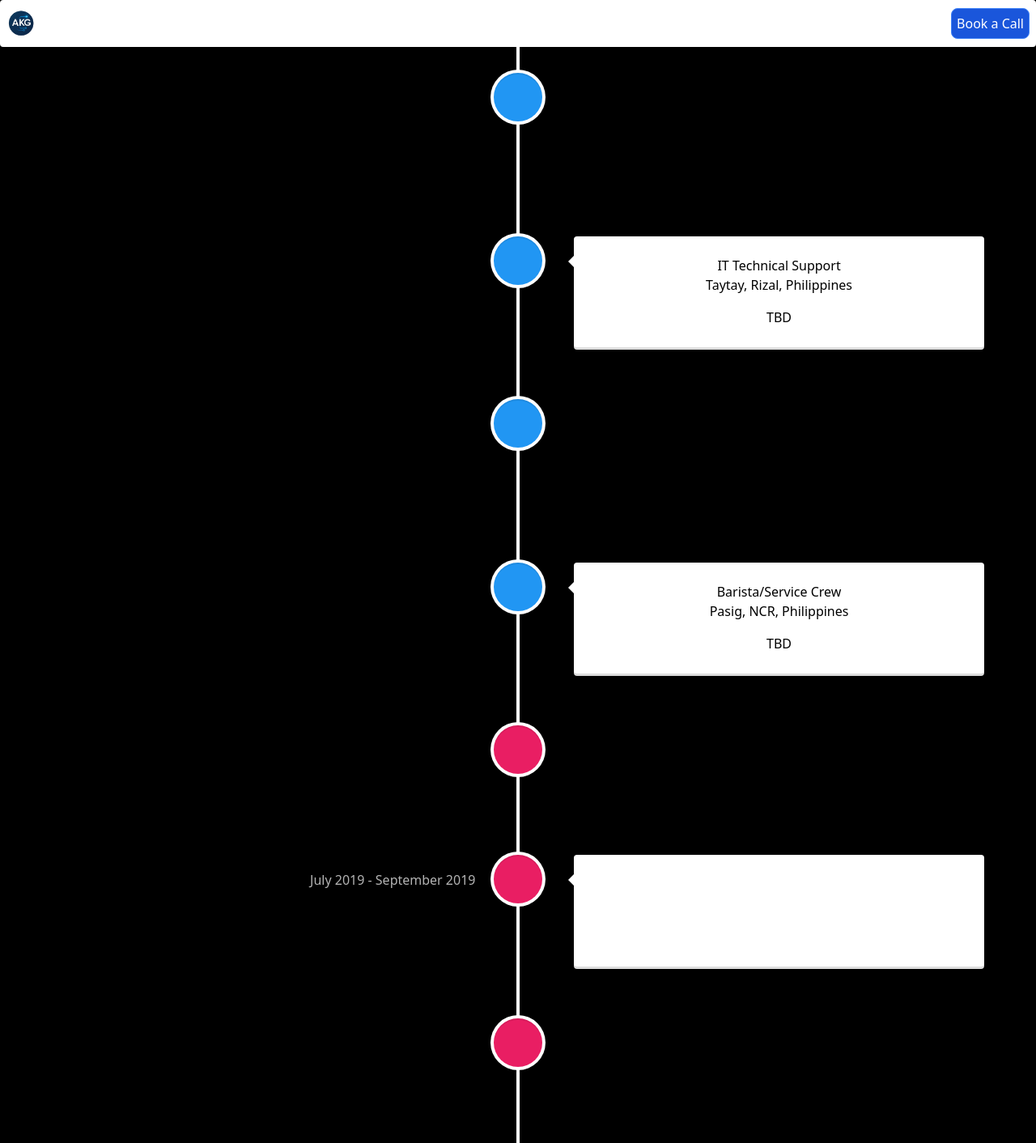
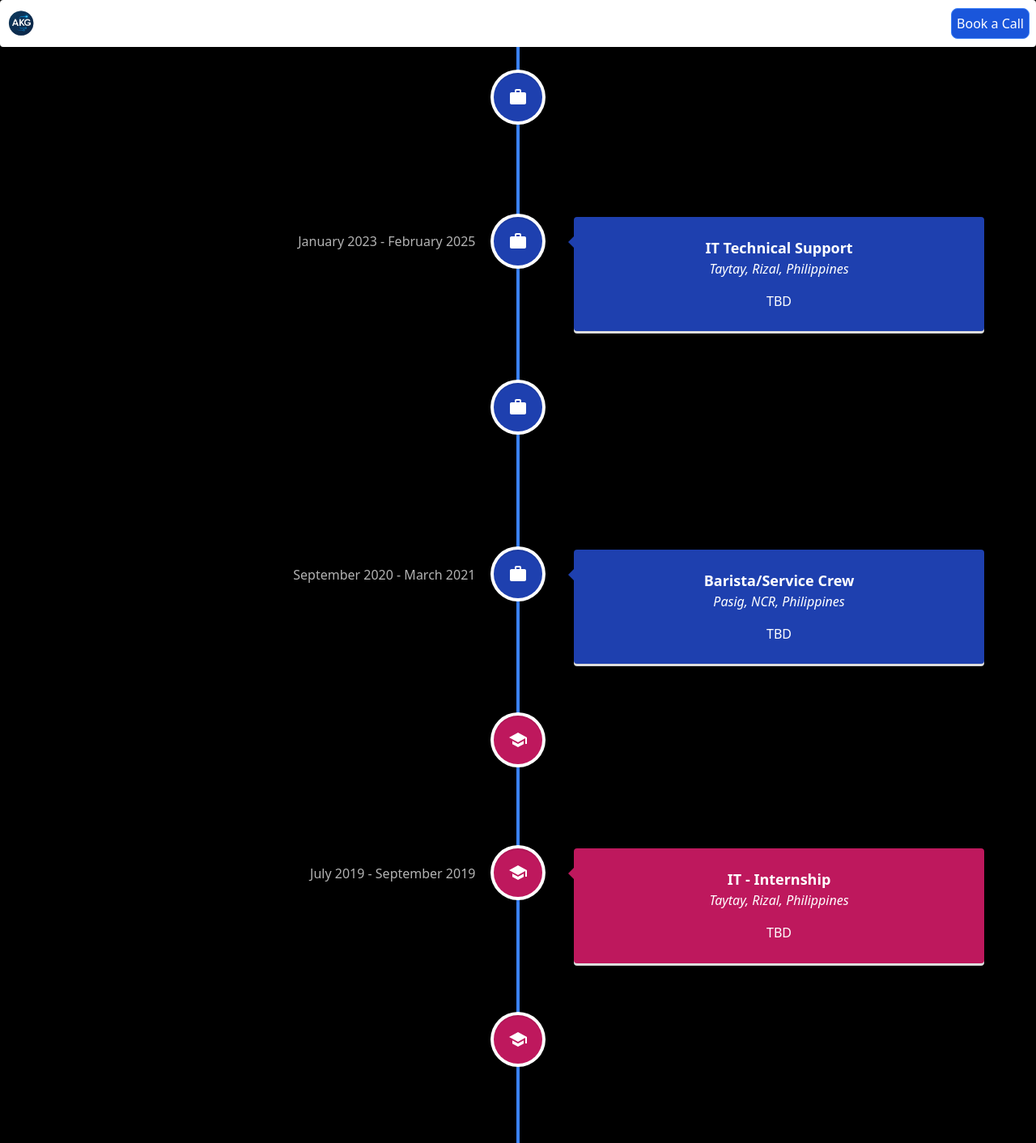
Before and after one commit to avnkrlo/react_portfolio, a React (Vite) app: page /react_portfolio/work in a window 1280 px wide. Shown: the top 1412 px of the page at 81% size. Built offline with nearby package versions, Linux system fonts and the light colour scheme.

Commit message:
styling timeline

```diff
--- a/src/components/AlternateTimeline.tsx
+++ b/src/components/AlternateTimeline.tsx
@@ -1,100 +1,126 @@
-import { VerticalTimeline, VerticalTimelineElement }  from 'react-vertical-timeline-component';
+import { VerticalTimeline, VerticalTimelineElement } from 'react-vertical-timeline-component';
 import 'react-vertical-timeline-component/style.min.css';
+import { Work, School, Star } from '@mui/icons-material';
+import  ConvergeLogo  from '../assets/work_logo/converge.png';
+
+const workContentStyle = {
+  background: '#1e40af',
+  color: '#fff',
+};
+
+const workArrowStyle = {
+  borderRight: '7px solid #1e40af',
+};
+
+const educationStyle = {
+  background: '#be185d',
+  color: '#fff',
+};
 
 export default function AlternateTimeline() {
   return (
-    <VerticalTimeline>
+    <VerticalTimeline lineColor="#3b82f6">
       <VerticalTimelineElement
-        className="vertical-timeline-element--work text-black dark:text-white"
-        contentStyle={{ background: 'rgb(33, 150, 243)', color: '#fff' }}
-        contentArrowStyle={{ borderRight: '7px solid  rgb(33, 150, 243)' }}
+        className="text-black dark:text-white"
+        contentStyle={workContentStyle}
+        contentArrowStyle={workArrowStyle}
         date="May 2025 - Present"
-        iconStyle={{ background: 'rgb(33, 150, 243)', color: '#fff' }}
-        // icon={<WorkIcon />}
+        iconStyle={{ background: '#1e40af', color: '#fff' }}
+        icon={<Work />}
       >
-        <h3 className="vertical-timeline-element-title">Concierge/Receptionist</h3>
-        <h4 className="vertical-timeline-element-subtitle">UAE, Abu Dhabi</h4>
-        <p>
-          TBD
-        </p>
+        <h3 className="font-bold text-lg"></h3>
+        <h4 className="italic">Concierge/Receptionist</h4>
+        <p>UAE, Abu Dhabi</p>
       </VerticalTimelineElement>
 
       <VerticalTimelineElement
-        className="vertical-timeline-element--work text-black dark:text-white"
+        className="text-black dark:text-white"
+        contentStyle={workContentStyle}
+        contentArrowStyle={workArrowStyle}
         date="January 2023 - February 2025"
-        iconStyle={{ background: 'rgb(33, 150, 243)', color: '#fff' }}
-        // icon={<WorkIcon />}
+        iconStyle={{ background: '#1e40af', color: '#fff' }}
+        icon={<Work />}
       >
-        <h3 className="vertical-timeline-element-title">IT Technical Support</h3>
-        <h4 className="vertical-timeline-element-subtitle">Taytay, Rizal, Philippines</h4>
-        <p>
-          TBD
-        </p>
+        <h3 className="font-bold text-lg">IT Technical Support</h3>
+        <h4 className="italic">Taytay, Rizal, Philippines</h4>
+        <p>TBD</p>
       </VerticalTimelineElement>
 
       <VerticalTimelineElement
-        className="vertical-timeline-element--work text-black dark:text-white"
+        className="text-black dark:text-white"
+        contentStyle={workContentStyle}
+        contentArrowStyle={workArrowStyle}
         date="October 2021 - January 2023"
-        iconStyle={{ background: 'rgb(33, 150, 243)', color: '#fff' }}
-        // icon={<WorkIcon />}
+        iconStyle={{ background: '#1e40af', color: '#fff' }}
+        icon={<Work />}
       >
-        <h3 className="vertical-timeline-element-title">Enterprise Support Engineer</h3>
-        <h4 className="vertical-timeline-element-subtitle">Pasig, NCR, Philippines</h4>
-        <p>
-          TBD
-        </p>
+        <div className="flex items-center gap-4 mb-2">
+          <img
+            src={ ConvergeLogo } alt="converge"
+            className="w-12 h-12 object-contain rounded"
+          />
+          <div>
+            <h3 className="font-bold text-lg">Enterprise Support Engineer</h3>
+            <h4 className="italic">Pasig, NCR, Philippines</h4>
+          </div>
+        </div>
+        <p>TBD</p>
       </VerticalTimelineElement>
 
       <VerticalTimelineElement
-        className="vertical-timeline-element--work text-black dark:text-white"
+        className="text-black dark:text-white"
+        contentStyle={workContentStyle}
+        contentArrowStyle={workArrowStyle}
         date="September 2020 - March 2021"
-        iconStyle={{ background: 'rgb(33, 150, 243)', color: '#fff' }}
-        // icon={<WorkIcon />}
+        iconStyle={{ background: '#1e40af', color: '#fff' }}
+        icon={<Work />}
       >
-        <h3 className="vertical-timeline-element-title">Barista/Service Crew</h3>
-        <h4 className="vertical-timeline-element-subtitle">Pasig, NCR, Philippines</h4>
-        <p>
-          TBD
-        </p>
+        <h3 className="font-bold text-lg">Barista/Service Crew</h3>
+        <h4 className="italic">Pasig, NCR, Philippines</h4>
+        <p>TBD</p>
       </VerticalTimelineElement>
 
       <VerticalTimelineElement
-        className="vertical-timeline-element--education"
+        className="text-black dark:text-white"
+        contentStyle={educationStyle}
+        contentArrowStyle={{ borderRight: '7px solid #be185d' }}
         date="March 2020"
-        iconStyle={{ background: 'rgb(233, 30, 99)', color: '#fff' }}
-        // icon={<SchoolIcon />}
+        iconStyle={{ background: '#be185d', color: '#fff' }}
+        icon={<School />}
       >
-        <h3 className="vertical-timeline-element-title">Graduation</h3>
-        <h4 className="vertical-timeline-element-subtitle">Bachelor of Science in Informaton Technology</h4>
+        <h3 className="font-bold text-lg">Graduation</h3>
+        <h4 className="italic">Bachelor of Science in Information Technology</h4>
       </VerticalTimelineElement>
 
       <VerticalTimelineElement
-        className="vertical-timeline-element--education"
+        className="text-black dark:text-white"
+        contentStyle={educationStyle}
+        contentArrowStyle={{ borderRight: '7px solid #be185d' }}
         date="July 2019 - September 2019"
-        iconStyle={{ background: 'rgb(233, 30, 99)', color: '#fff' }}
-        // icon={<SchoolIcon />}
+        iconStyle={{ background: '#be185d', color: '#fff' }}
+        icon={<School />}
       >
-        <h3 className="vertical-timeline-element-title">IT - Internship</h3>
-        <h4 className="vertical-timeline-element-subtitle">Taytay, Rizal, Philippines</h4>
-        <p>
-          TBD
-        </p>
+        <h3 className="font-bold text-lg">IT - Internship</h3>
+        <h4 className="italic">Taytay, Rizal, Philippines</h4>
+        <p>TBD</p>
       </VerticalTimelineElement>
 
       <VerticalTimelineElement
-        className="vertical-timeline-element--education"
+        className="text-black dark:text-white"
+        contentStyle={educationStyle}
+        contentArrowStyle={{ borderRight: '7px solid #be185d' }}
         date="March 2015"
-        iconStyle={{ background: 'rgb(233, 30, 99)', color: '#fff' }}
-        // icon={<SchoolIcon />}
+        iconStyle={{ background: '#be185d', color: '#fff' }}
+        icon={<School />}
       >
-        <h3 className="vertical-timeline-element-title">Bachelor of Science in Information Technology</h3>
-        <h4 className="vertical-timeline-element-subtitle">Our Lady of Fatima University - Antipolo Campus</h4>
+        <h3 className="font-bold text-lg">Bachelor of Science in Information Technology</h3>
+        <h4 className="italic">Our Lady of Fatima University - Antipolo Campus</h4>
       </VerticalTimelineElement>
 
       <VerticalTimelineElement
-        iconStyle={{ background: 'rgb(16, 204, 82)', color: '#fff' }}
-        // icon={<StarIcon />}
+        iconStyle={{ background: '#10b981', color: '#fff' }}
+        icon={<Star />}
       />
     </VerticalTimeline>
-  )
+  );
 }
```
Also changed, not shown: src/assets/work_logo/converge.png (added).
